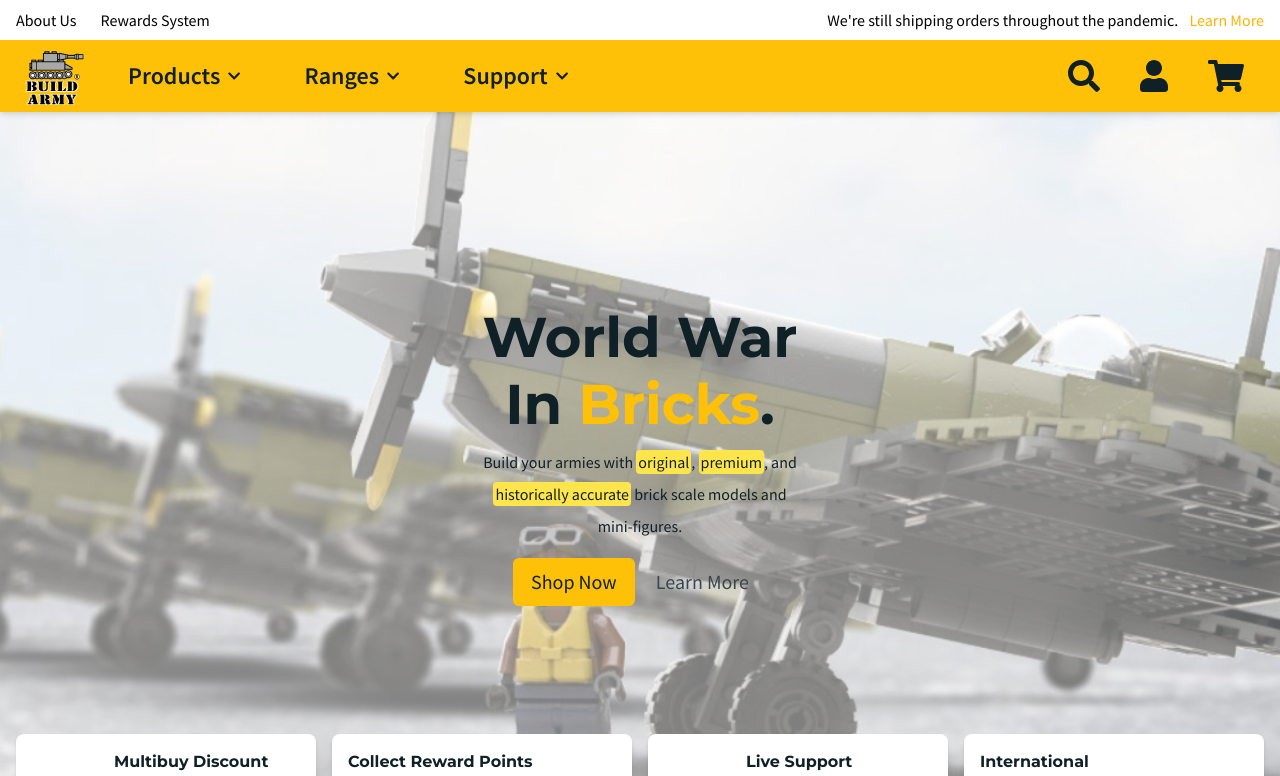
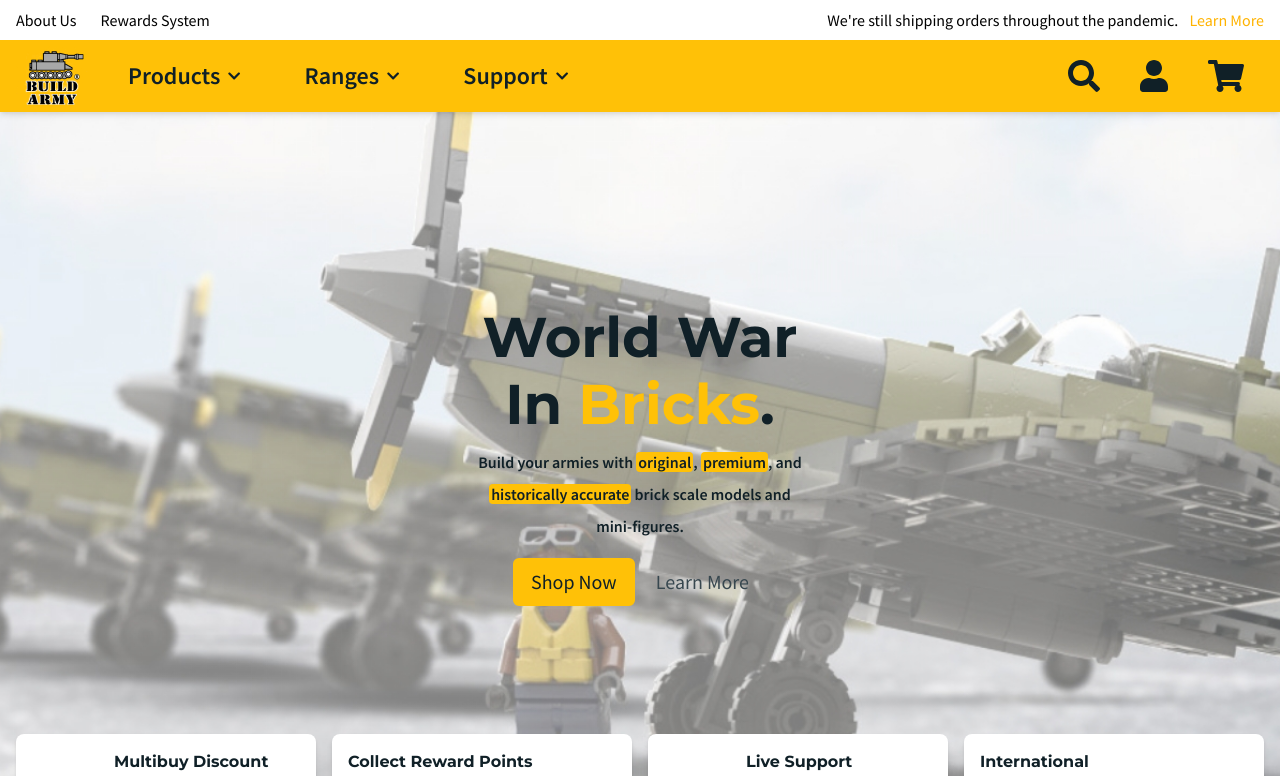
Before and after one commit to jenewland1999/buildarmy, a Next.js app: page / in a window 1280 px wide. Shown: the top 776 px of the page. Built offline with nearby package versions, Linux system fonts and the light colour scheme; what @tailwindcss/typography would draw is missing.

Commit message:
🐛 Fix incorrect font-weight on hero excerpt

```diff
--- a/src/pages/index.tsx
+++ b/src/pages/index.tsx
@@ -18,11 +18,11 @@ const HomePage = () => (
         <h1 className="mb-2 text-[3.5rem] leading-[67px] text-secondary-darkest font-serif font-bold">
           World War In <span className="text-accent">Bricks</span>.
         </h1>
-        <p className="mb-4  font-medium leading-loose text-secondary-darkest">
+        <p className="mb-4  font-semibold leading-loose text-secondary-darkest">
           Build your armies with{" "}
-          <span className="bg-accent-lightest p-0.5 rounded">original</span>,{" "}
-          <span className="bg-accent-lightest p-0.5 rounded">premium</span>, and{" "}
-          <span className="bg-accent-lightest p-0.5 rounded">
+          <span className="bg-accent px-0.5 rounded">original</span>,{" "}
+          <span className="bg-accent px-0.5 rounded">premium</span>, and{" "}
+          <span className="bg-accent px-0.5 rounded">
             historically accurate
           </span>{" "}
           brick scale models and mini-figures.
```
